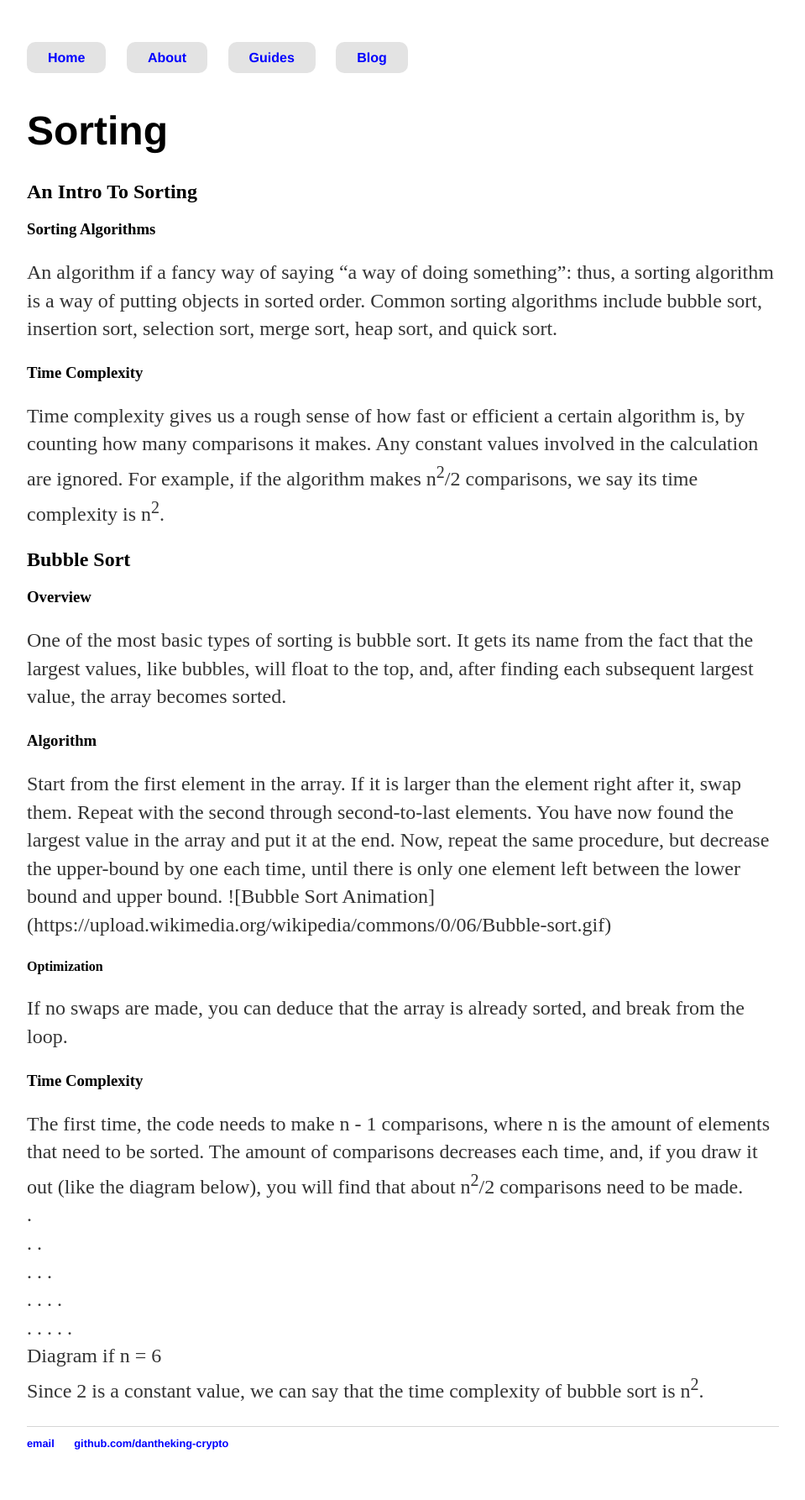
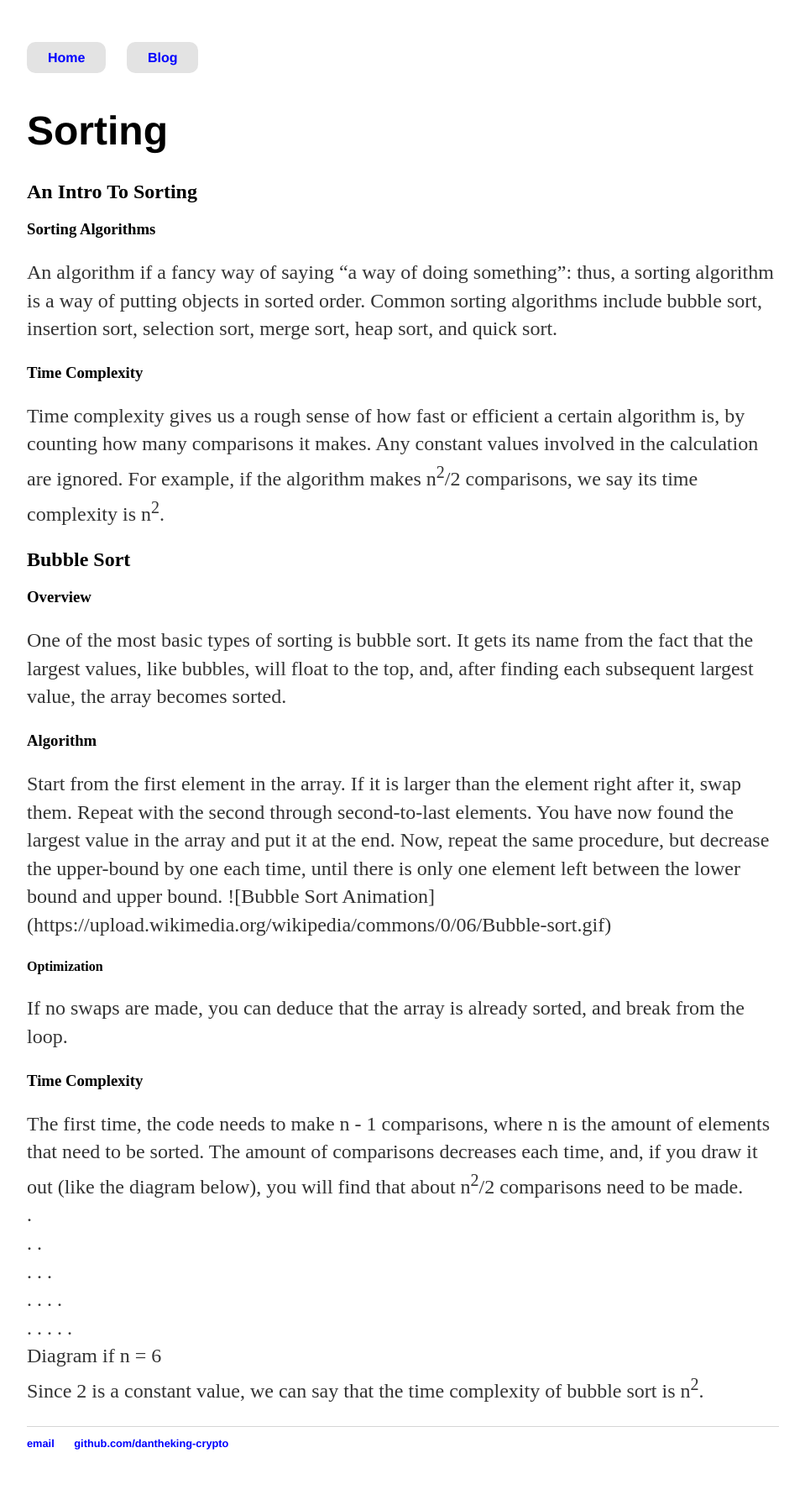
Before and after one commit to danielzsh/devo1ution.github.io, a Jekyll site: the page built from sorting.md, in a window 1280 px wide. Shown: the whole page at 84% size, without its empty margins (160-1119 px from the left). Built offline with Jekyll 4.4.1, drawn with Linux system fonts in a browser that asks for light colours; our own code applies the rules of GitHub Pages for plain Markdown files.

Commit message:
Update default.html
Removed About and Guide buttons for now.

```diff
--- a/_layouts/default.html
+++ b/_layouts/default.html
@@ -10,8 +10,6 @@
 	    		<ul>
 				<h1>{{ page.section }}</h1>
 	        		<li><a href="/">Home</a></li>
-		        	<li><a href="/about">About</a></li>
-	        		<li><a href="/cv">Guides</a></li>
 	        		<li><a href="/blog">Blog</a></li>
 	    		</ul>
 			</nav>
```
